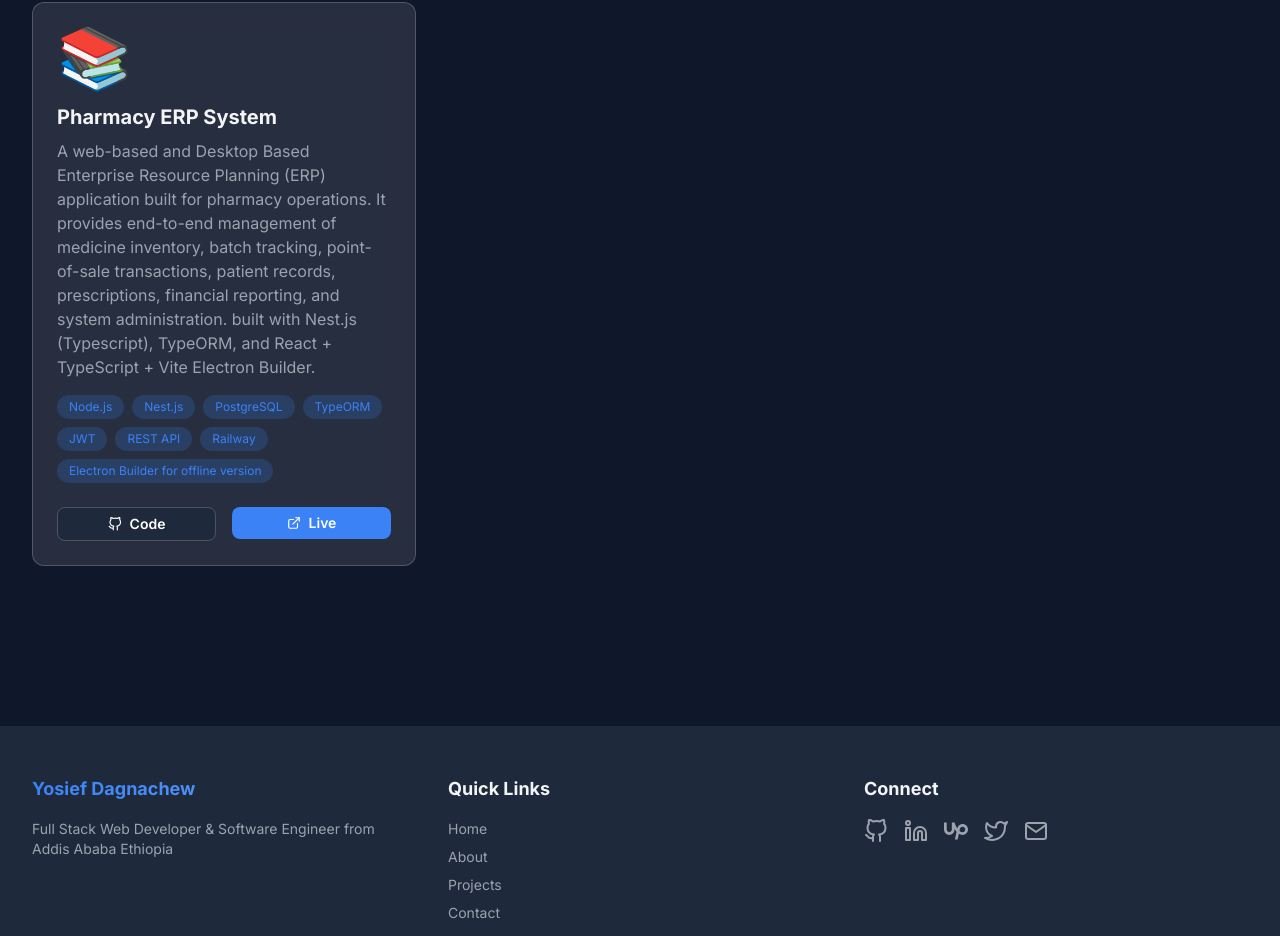
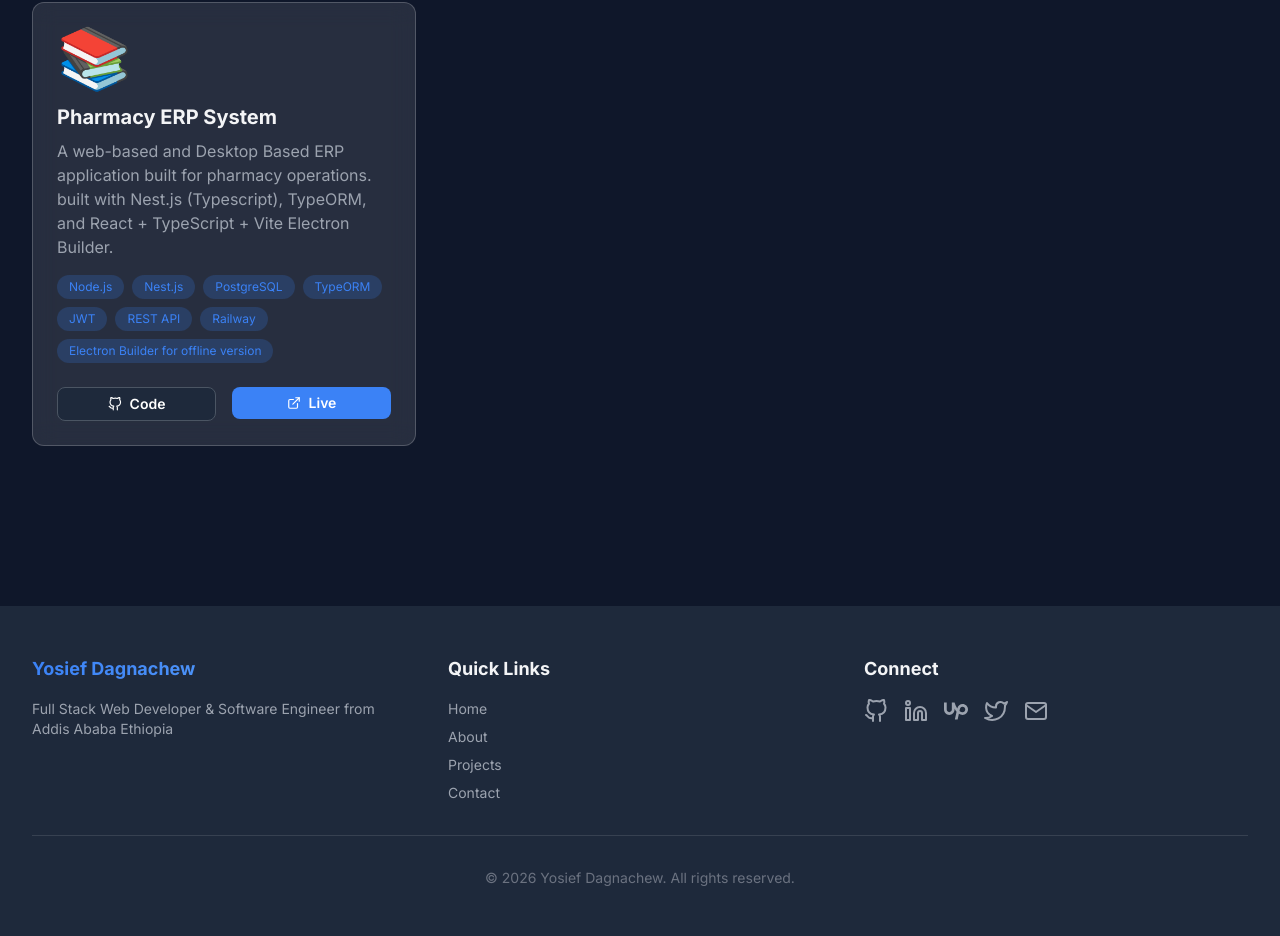
Before and after one commit to yosiefdagnachew/new-porfolio, a React (Vite) app: page /projects in a window 1280 px wide. Shown: the part 1718-2654 px from the top of the page. Built offline with nearby package versions, Linux system fonts and the light colour scheme.

Commit message:
Simplify description of Pharmacy ERP System
Removed redundant details from the project description.

```diff
--- a/src/pages/Projects.jsx
+++ b/src/pages/Projects.jsx
@@ -122,7 +122,7 @@ export default function Projects() {
   id: 10,
   title: 'Pharmacy ERP System',
   description:
-    'A web-based and Desktop Based Enterprise Resource Planning (ERP) application built for pharmacy operations. It provides end-to-end management of medicine inventory, batch tracking, point-of-sale transactions, patient records, prescriptions, financial reporting, and system administration. built with Nest.js (Typescript), TypeORM, and React + TypeScript + Vite Electron Builder.',
+    'A web-based and Desktop Based ERP application built for pharmacy operations. built with Nest.js (Typescript), TypeORM, and React + TypeScript + Vite Electron Builder.',
   category: 'backend',
   technologies: ['Node.js','Nest.js','PostgreSQL','TypeORM','JWT','REST API','Railway','Electron Builder for offline version',],
   image: '📚',
```
